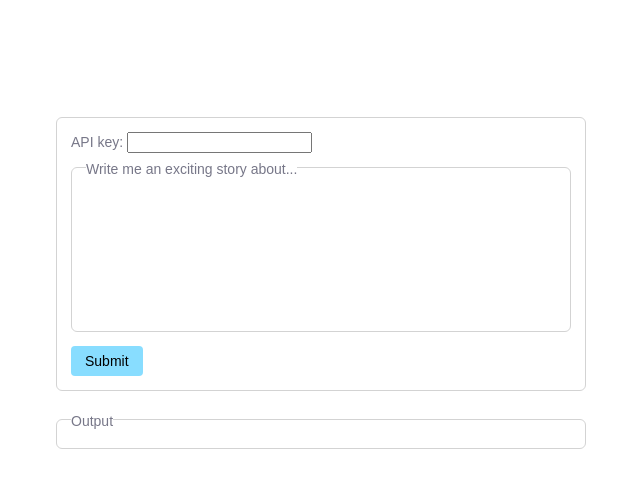
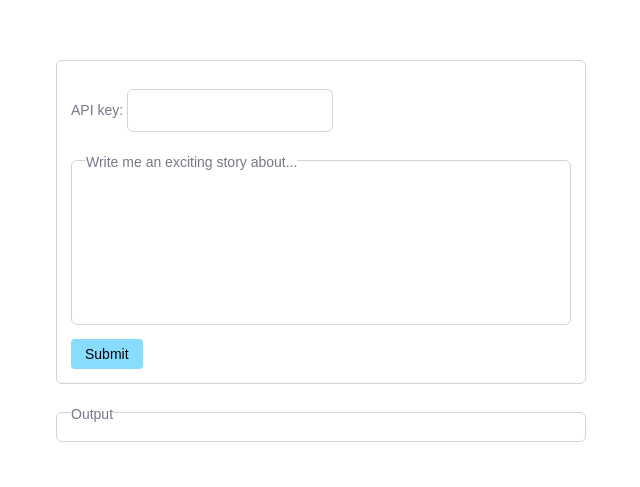
Before and after one commit to forever-experimental/AIFunnyShorts, a website: page index.html in a window 1280 px wide. Shown: the part 117-604 px from the top of the page, without its empty margins (319-959 px from the left). Drawn offline with Linux system fonts and the light colour scheme.

Commit message:
Update index.html

```diff
--- a/index.html
+++ b/index.html
@@ -15,26 +15,24 @@
 <body>
 
 
-    <form class="border" style="width: 500px;">
+    <div class="border" style="width: 500px;">
         <label for="apikey">API key:</label>
-        <input type="text" id="apikey" name="apikey">
+        <input type="text" id="apikey" name="apikey" class="border">
 
     	<div class="border headed">
     		<label for="story">Write me an exciting story about...</label>
-            <textarea id="story" name="story" rows="8" style="width: 100%; height: 100%; resize: none; border: 0; font-family: inherit; font-size: inherit;"></textarea>
+            <textarea id="story" name="story" rows="8" style="width: 100%; resize: none; border: 0; font-family: inherit; font-size: inherit;"></textarea>
         </div>
 
         <input type="submit" value="Submit" style="background: #8df; border: 0; border-radius: 4px; padding: 0.5em 1em; font-family: inherit; font-size: inherit;">
-    </form>
+    </div>
 
     <div class="border headed" style="width: 500px;">
         <label>Output</label>
-        <div id="output">
-
-        </div>
+        <div id="output"></div>
     </div>
 
-    <br>
+    <br><br><br><br><br>
 
 </body>
 </html>
```
